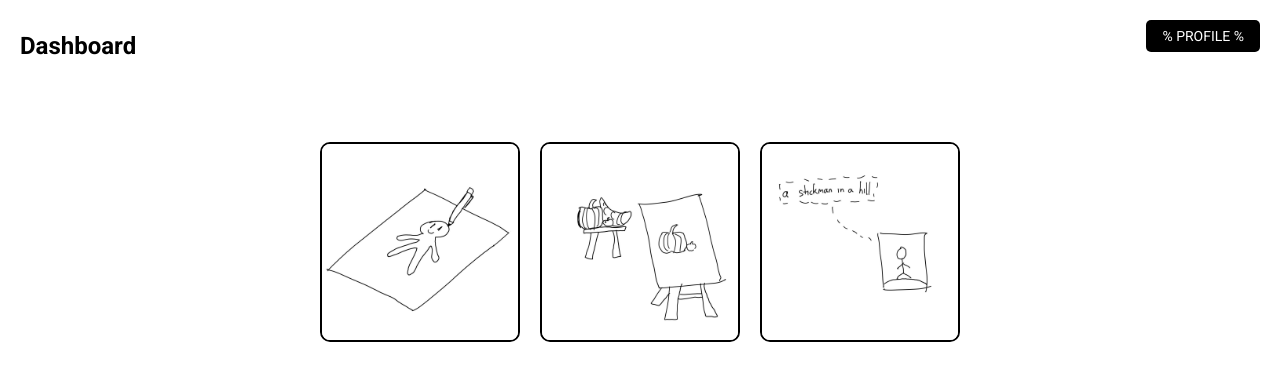
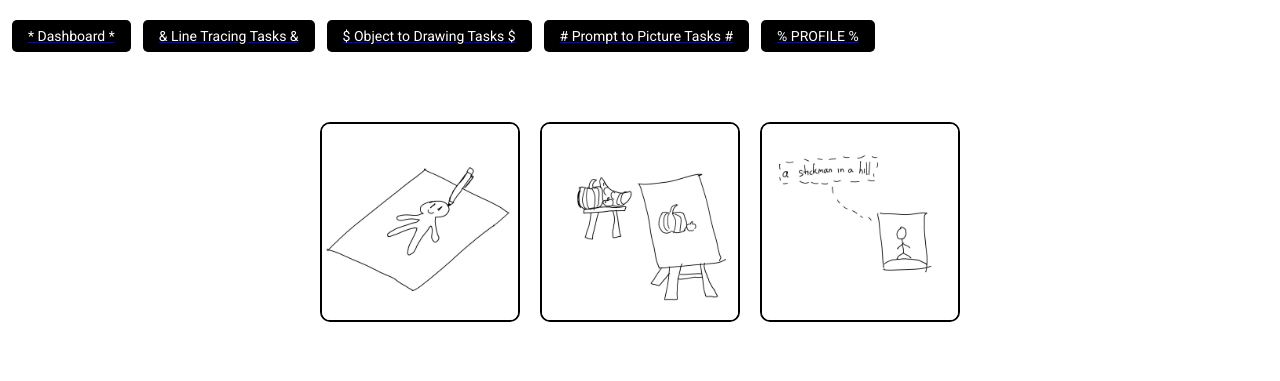
Before and after one commit to playerzer0-ui/drawing_practice, a PHP site: page /views/dashboard.php in a window 1280 px wide. Shown: the top 381 px of the page. Run offline with PHP 8.4, Linux system fonts and the light colour scheme; data that the repository does not hold is empty.

Commit message:
navbar consistent created

```diff
--- a/css/styles.css
+++ b/css/styles.css
@@ -168,10 +168,20 @@
 
 .main-header {
     display: flex;
-    justify-content: space-between;
     align-items: center;
-    padding: 20px;
+    gap: 12px;
 }
+
+.main-header h1 {
+    margin: 0;
+}
+
+.main-header a {
+    display: flex;
+    align-items: center;
+    margin-top: 20px;
+}
+
 
 .header-btn {
     background-color: black;
--- a/views/dashboard.php
+++ b/views/dashboard.php
@@ -1,10 +1,6 @@
 <?php include '../views/header.php'; ?>
 
 <main>
-    <nav class="main-header">
-        <h1>Dashboard</h1>
-        <a href="../controller/index.php?action=show_profile"><button class="header-btn">% PROFILE %</button></a>
-    </nav>
     <div class="dashboard-options">
         <a href="../controller/index.php?action=show_line_tracing_tasks"><button><img src="../images/static/line-trace.jpg" alt=""><span class="hover-text">Line Tracing Tasks</span></button></a>
         <a href="../controller/index.php?action=show_object_to_drawing_tasks"><button><img src="../images/static/object-draw.jpg" alt=""><span class="hover-text">Object to Drawing Tasks</span></button></a>
--- a/views/header.php
+++ b/views/header.php
@@ -15,3 +15,11 @@
         <link rel="stylesheet" href="../css/styles.css">
     </head>
     <body>
+        <nav class="main-header">
+            <h1><?php echo $title; ?></h1>
+            <a href="../controller/index.php?action=show_dashboard"><button class="header-btn">* Dashboard *</button></a>
+            <a href="../controller/index.php?action=show_line_tracing_tasks"><button class="header-btn">& Line Tracing Tasks &</button></a>
+            <a href="../controller/index.php?action=show_object_to_drawing_tasks"><button class="header-btn">$ Object to Drawing Tasks $</button></a>
+            <a href="../controller/index.php?action=show_prompt_to_picture_tasks"><button class="header-btn"># Prompt to Picture Tasks #</button></a>
+            <a href="../controller/index.php?action=show_profile"><button class="header-btn">% PROFILE %</button></a>
+        </nav>
--- a/views/profile.php
+++ b/views/profile.php
@@ -1,12 +1,6 @@
 <?php include '../views/header.php'; ?>
 
 <main>
-    <nav class="main-header">
-        <button onclick="history.back()" class="header-btn"><- BACK</button>
-        <h1>---______----^v^---__~_~_`-`--`</h1>
-        <h1>__--_0-)-_-)_0--_#_)_@)_!)#$(*!)$</h1>
-    </nav>
-
     <div class="profile-info">
         <h1>User Profile</h1>
         <p><?php echo $_SESSION["user_id"]; ?></p>
--- a/views/prompts.php
+++ b/views/prompts.php
@@ -1,11 +1,6 @@
 <?php include "header.php"; ?>
 
 <main>
-    <div class="main-header">
-        <button onclick="history.back()" class="header-btn"><- BACK</button>
-                <h1>Prompts to Picture Tasks</h1>
-                <button class="header-btn">% PROFILE %</button>
-    </div>
     <ul class="cards">
         <?php for ($i = 0; $i < count($prompts); $i++): ?>
             <div class="card">
```
Also changed, not shown: views/line_trace.php (+0 -10 lines), README.md.
